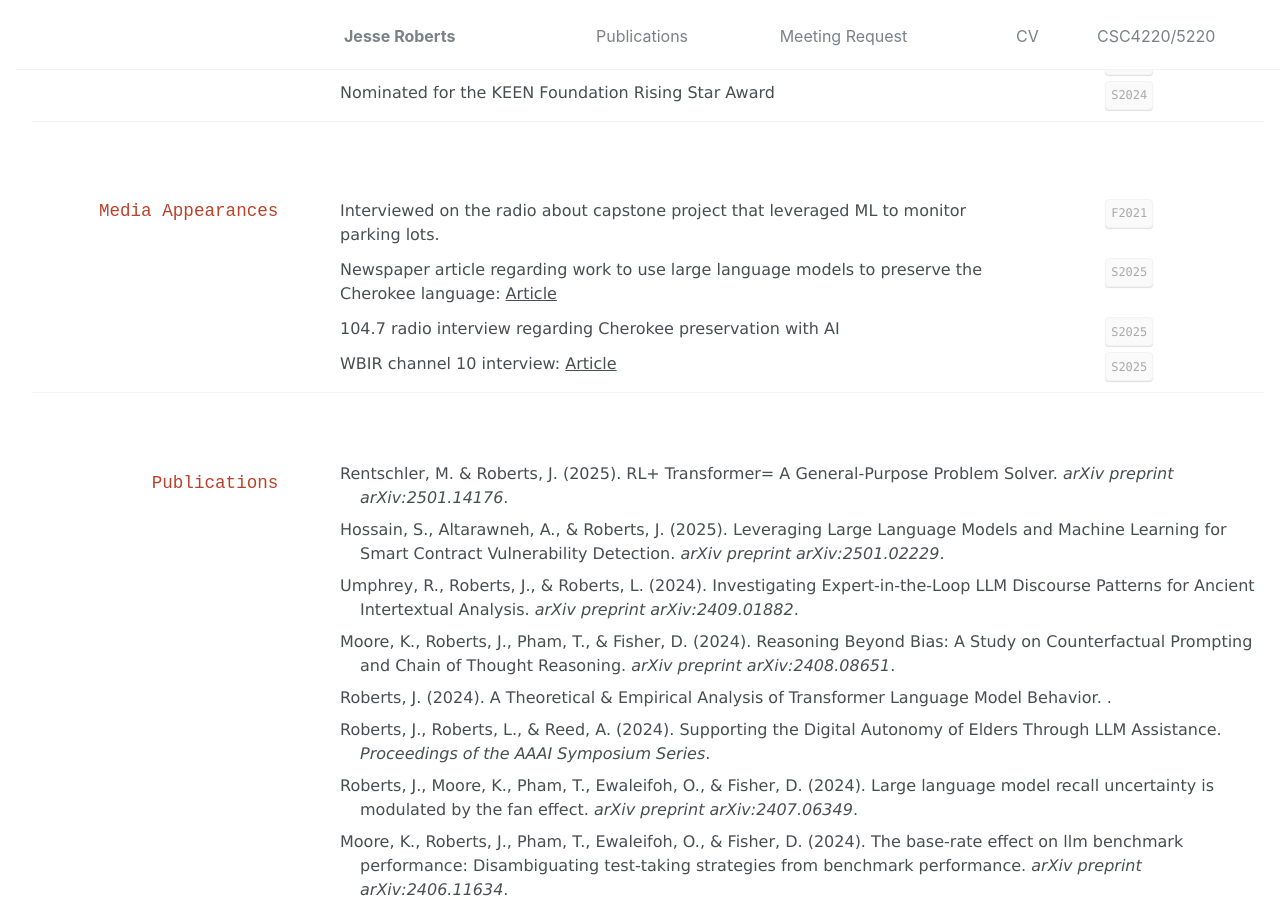
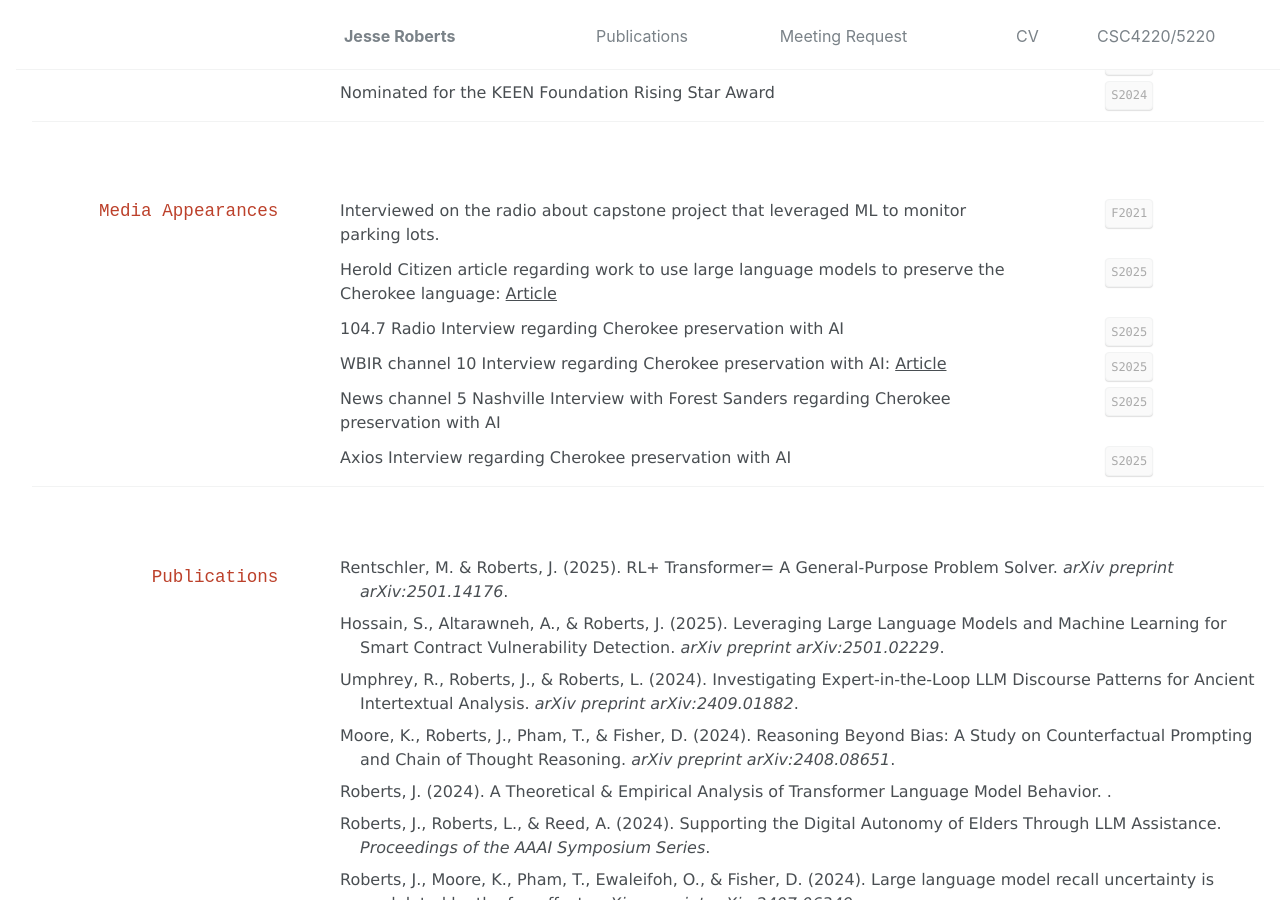
Before and after one commit to JesseTNRoberts/JesseTNRoberts.github.io, a Jekyll site: the page built from _pages/cv.md, in a window 1280 px wide and 900 px high, scrolled down 2155 px. Built offline with Jekyll 4.4.1, drawn with Linux system fonts in a browser that asks for light colours.

```diff
--- a/_pages/cv.md
+++ b/_pages/cv.md
@@ -136,13 +136,19 @@ Nominated for the KEEN Foundation Rising Star Award
 Interviewed on the radio about capstone project that leveraged ML to monitor parking lots.
 
 `S2025`
-Newspaper article regarding work to use large language models to preserve the Cherokee language: [Article](https://www.herald-citizen.com/news/education/linguistic-preservation/article_992ad803-2471-5401-b31e-3cf02fd2ccc1.html)
+Herold Citizen article regarding work to use large language models to preserve the Cherokee language: [Article](https://www.herald-citizen.com/news/education/linguistic-preservation/article_992ad803-2471-5401-b31e-3cf02fd2ccc1.html)
 
 `S2025`
-104.7 radio interview regarding Cherokee preservation with AI
+104.7 Radio Interview regarding Cherokee preservation with AI
 
 `S2025`
-WBIR channel 10 interview: [Article](https://www.wbir.com/article/news/education/tennessee-tech-cookeville-ai-cherokee/51-ceb2f79f-1f99-4076-8f9a-cb1d1b2f827d)
+WBIR channel 10 Interview regarding Cherokee preservation with AI: [Article](https://www.wbir.com/article/news/education/tennessee-tech-cookeville-ai-cherokee/51-ceb2f79f-1f99-4076-8f9a-cb1d1b2f827d)
+
+`S2025`
+News channel 5 Nashville Interview with Forest Sanders regarding Cherokee preservation with AI
+
+`S2025`
+Axios Interview regarding Cherokee preservation with AI
 
 
 
```
